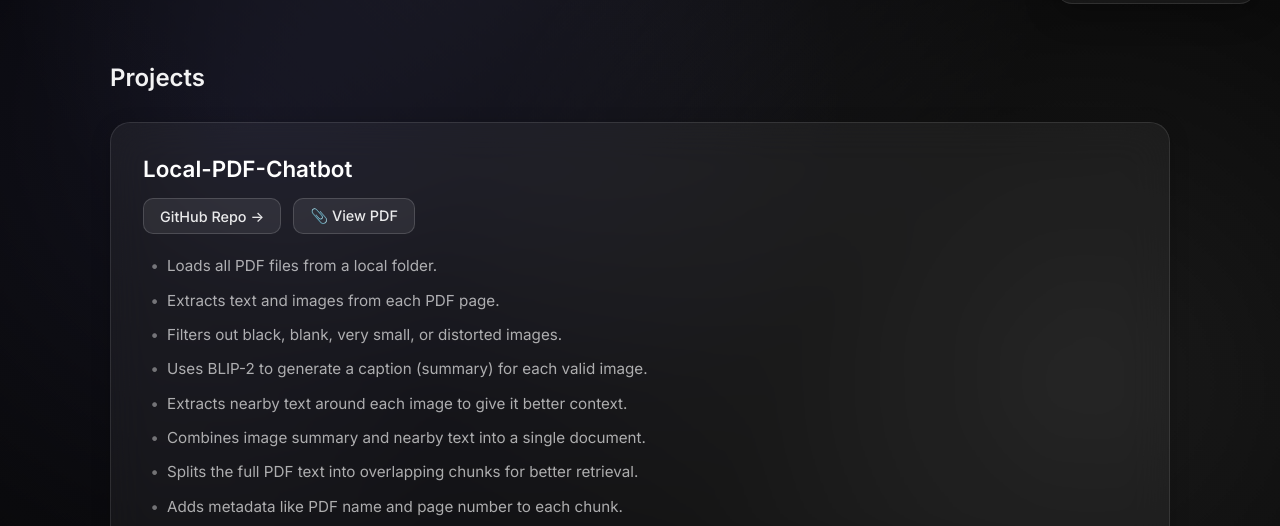
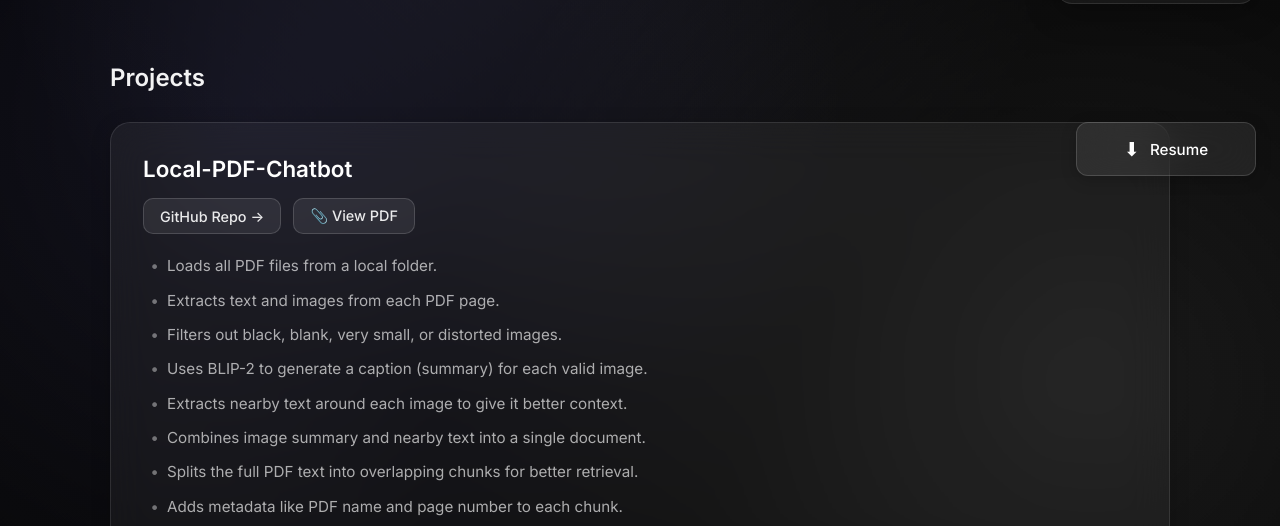
Before and after one commit to SubhasRayala/my-website, a plain HTML site: page eng_projects.html in a window 1280 px wide. Shown: the part 251-777 px from the top of the page. Drawn offline with Linux system fonts and the light colour scheme.

Commit message:
Update Icons

```diff
--- a/eng_projects.html
+++ b/eng_projects.html
@@ -170,6 +170,53 @@
     .quick-links a:hover {
       color: #fff;
       transform: translateX(4px);
+    }
+
+
+        /* Resume Download Button */
+    .resume-download {
+      position: fixed;
+      top: 50%;
+      right: 24px;
+      width: 180px;
+      z-index: 1000;
+      transform: translateY(-50%);
+      animation: slideInRight 0.6s ease-out 0.2s backwards;
+    }
+
+    .download-btn {
+      display: flex;
+      align-items: center;
+      justify-content: center;
+      gap: 10px;
+      width: 100%;
+      padding: 14px 20px;
+      background: rgba(255, 255, 255, 0.08);
+      backdrop-filter: blur(20px);
+      border-radius: 12px;
+      border: 1px solid rgba(255, 255, 255, 0.15);
+      color: #fff;
+      text-decoration: none;
+      font-weight: 500;
+      font-size: 0.95rem;
+      transition: all 0.4s cubic-bezier(0.4, 0, 0.2, 1);
+      cursor: pointer;
+      box-shadow: 0 4px 16px rgba(0, 0, 0, 0.2);
+    }
+
+    .download-btn:hover {
+      background: rgba(255, 255, 255, 0.15);
+      border-color: rgba(255, 255, 255, 0.3);
+      transform: translateY(-2px);
+      box-shadow: 0 8px 24px rgba(255, 255, 255, 0.15);
+    }
+
+    .download-btn:active {
+      transform: translateY(0);
+    }
+
+    .download-icon {
+      font-size: 1.2rem;
     }
 
     /* Container */
@@ -462,6 +509,14 @@
     </ul>
   </div>
 
+    <!-- Resume Download Button -->
+  <div class="resume-download">
+    <a href="Resume/Subhas_Rayala_Resume.pdf" class="download-btn" download>
+      <span class="download-icon">⬇</span>
+      <span>Resume</span>
+    </a>
+  </div>
+
   <div class="container">
     <header class="page-header">
       <h1 class="page-title">Engineering Projects</h1>
```
Also changed, not shown: index.html (+7 -7 lines).
